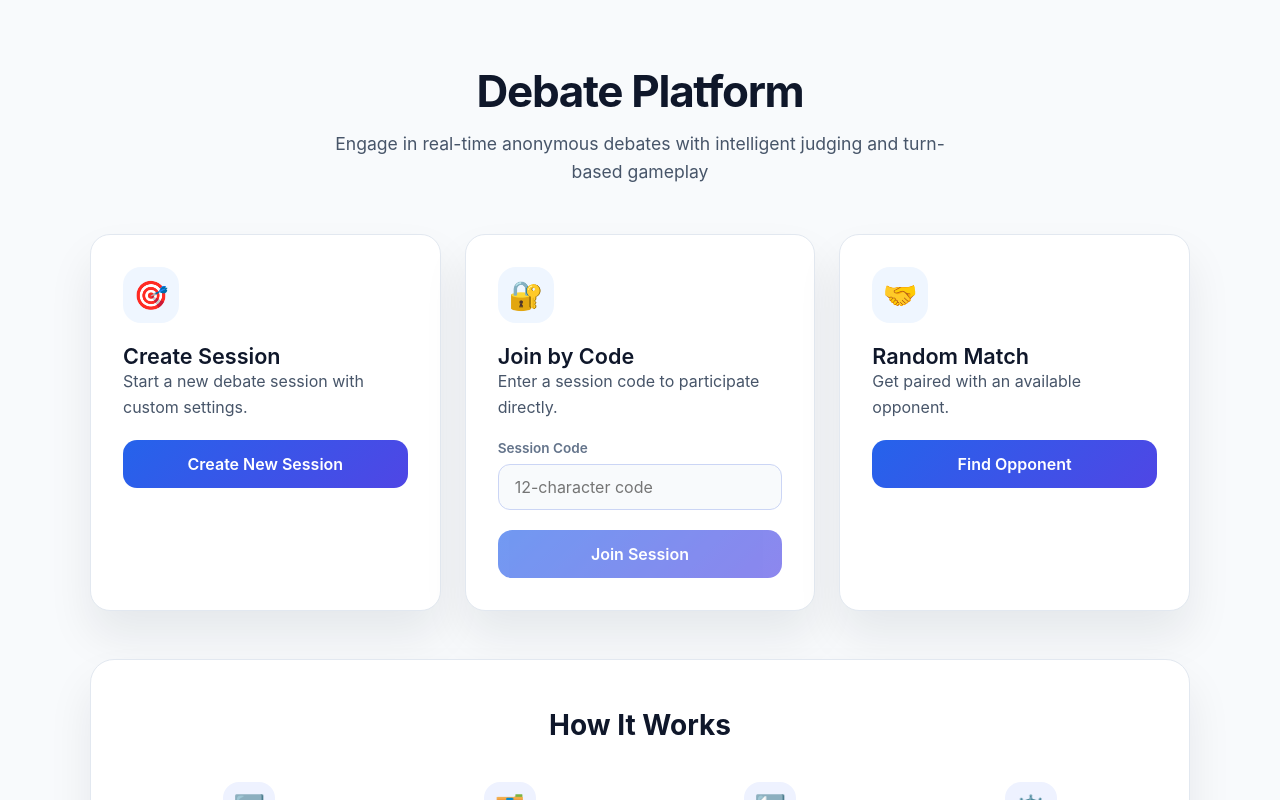
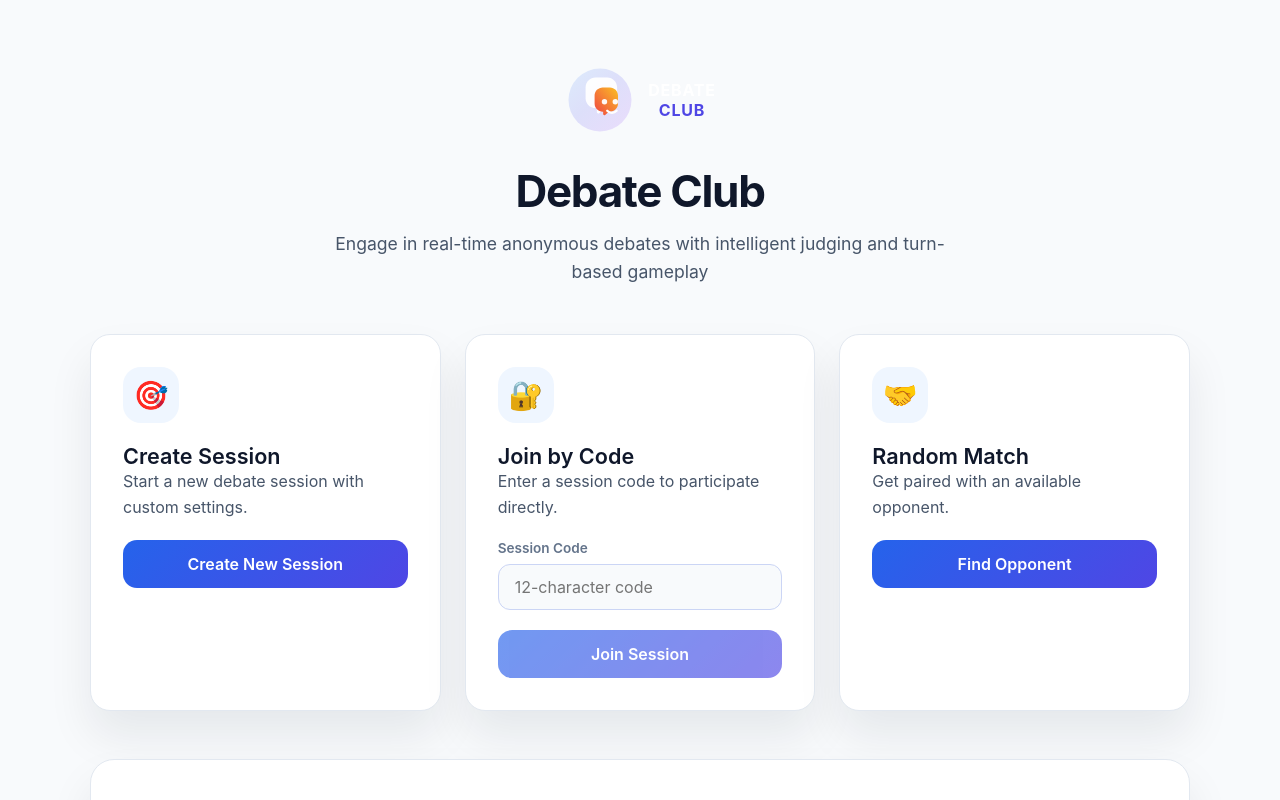
Before and after one commit to MuhammadTahaBinZaeem/Debate-Club, a React (Vite) app in the folder frontend/: page / in a window 1280 px wide. Shown: the top 800 px of the page. Built offline with nearby package versions, Linux system fonts and the light colour scheme; no server answers.

Commit message:
Add animated loading screen and Debate Club logo

```diff
--- a/frontend/src/App.jsx
+++ b/frontend/src/App.jsx
@@ -6,6 +6,7 @@ import Results from './components/Results.jsx';
 import WaitingRoom from './components/WaitingRoom.jsx';
 import TopicPrompt from './components/TopicPrompt.jsx';
 import CoinToss from './components/CoinToss.jsx';
+import LoadingScreen from './components/LoadingScreen.jsx';
 import { ApiProvider, useApiConfig } from './components/ApiContext.jsx';
 import { useSession } from './hooks/useSession.js';
 import { useDebate } from './hooks/useDebate.js';
@@ -313,10 +314,28 @@ function AppContent() {
   return rendered;
 }
 
+function AppWithIntro() {
+  const [showLoader, setShowLoader] = useState(true);
+
+  useEffect(() => {
+    const timer = setTimeout(() => setShowLoader(false), 2400);
+    return () => clearTimeout(timer);
+  }, []);
+
+  return (
+    <>
+      <LoadingScreen visible={showLoader} />
+      <div className={`app-shell ${showLoader ? '' : 'app-shell--ready'}`}>
+        <AppContent />
+      </div>
+    </>
+  );
+}
+
 export default function App() {
   return (
     <ApiProvider>
-      <AppContent />
+      <AppWithIntro />
     </ApiProvider>
   );
 }
--- /dev/null
+++ b/frontend/src/components/DebateClubLogo.jsx
@@ -0,0 +1,43 @@
+import React, { useMemo } from 'react';
+
+export default function DebateClubLogo({ className = '', animate = false }) {
+  const classes = useMemo(
+    () => ['debate-logo', animate ? 'debate-logo--animate' : '', className].filter(Boolean).join(' '),
+    [animate, className]
+  );
+
+  return (
+    <div className={classes}>
+      <svg viewBox="0 0 160 160" role="img" aria-label="Debate Club logo" focusable="false">
+        <defs>
+          <linearGradient id="debateGradient" x1="0%" y1="0%" x2="100%" y2="100%">
+            <stop offset="0%" stopColor="#60a5fa" />
+            <stop offset="45%" stopColor="#6366f1" />
+            <stop offset="100%" stopColor="#a855f7" />
+          </linearGradient>
+          <linearGradient id="debateGradientSecondary" x1="100%" y1="0%" x2="0%" y2="100%">
+            <stop offset="0%" stopColor="#fbbf24" />
+            <stop offset="100%" stopColor="#ef4444" />
+          </linearGradient>
+        </defs>
+        <circle cx="80" cy="80" r="70" fill="url(#debateGradient)" opacity="0.18" />
+        <path
+          d="M48 52c0-12.15 9.85-22 22-22h26c12.15 0 22 9.85 22 22v24c0 12.15-9.85 22-22 22h-4.6l-13.35 11.24c-2.06 1.73-5.05.27-5.05-2.39V98H70c-12.15 0-22-9.85-22-22V52z"
+          fill="white"
+          opacity="0.95"
+        />
+        <path
+          d="M68 70c0-9.94 8.06-18 18-18h16c9.94 0 18 8.06 18 18v18c0 9.94-8.06 18-18 18h-2.5l-7.94 7.18c-1.73 1.57-4.56.32-4.56-1.95V106H86c-9.94 0-18-8.06-18-18V70z"
+          fill="url(#debateGradientSecondary)"
+        />
+        <circle cx="90" cy="84" r="6" fill="white" opacity="0.95" />
+        <circle cx="114" cy="84" r="6" fill="white" opacity="0.95" />
+        <path d="M96 104c5.6 6 15.4 6 21 0" stroke="white" strokeWidth="5" strokeLinecap="round" fill="none" />
+      </svg>
+      <div className="debate-logo__text">
+        <span>Debate</span>
+        <span>Club</span>
+      </div>
+    </div>
+  );
+}
--- /dev/null
+++ b/frontend/src/components/LoadingScreen.jsx
@@ -0,0 +1,22 @@
+import React from 'react';
+import DebateClubLogo from './DebateClubLogo.jsx';
+
+export default function LoadingScreen({ visible }) {
+  return (
+    <div className={`loading-screen ${visible ? 'loading-screen--visible' : 'loading-screen--hidden'}`} role="status">
+      <div className="loading-screen__content">
+        <DebateClubLogo animate />
+        <div className="loading-title">
+          <span>Debate Club</span>
+          <small>Where arguments take the spotlight</small>
+        </div>
+        <div className="loading-wave" aria-hidden="true">
+          <span />
+          <span />
+          <span />
+        </div>
+      </div>
+      <p className="loading-tagline">Setting the stage for spirited discourse…</p>
+    </div>
+  );
+}
--- a/frontend/src/components/Lobby.jsx
+++ b/frontend/src/components/Lobby.jsx
@@ -1,4 +1,5 @@
 import React, { useState } from 'react';
+import DebateClubLogo from './DebateClubLogo.jsx';
 
 export default function Lobby({
   onCreateInvite,
@@ -18,7 +19,10 @@ export default function Lobby({
   return (
     <div className="landing">
       <section className="hero">
-        <h1 className="hero-title">Debate Platform</h1>
+        <div className="hero-logo" aria-hidden="true">
+          <DebateClubLogo />
+        </div>
+        <h1 className="hero-title">Debate Club</h1>
         <p className="hero-subtitle">
           Engage in real-time anonymous debates with intelligent judging and turn-based gameplay
         </p>
--- a/frontend/src/styles.css
+++ b/frontend/src/styles.css
@@ -693,3 +693,178 @@ button.secondary.vetoed:disabled {
     letter-spacing: 0.16em;
   }
 }
+
+.app-shell {
+  min-height: 100vh;
+  opacity: 0;
+  transform: translateY(16px);
+  transition: opacity 0.8s ease, transform 0.8s ease;
+}
+
+.app-shell--ready {
+  opacity: 1;
+  transform: translateY(0);
+}
+
+.loading-screen {
+  position: fixed;
+  inset: 0;
+  display: flex;
+  flex-direction: column;
+  align-items: center;
+  justify-content: center;
+  background: radial-gradient(circle at top, rgba(15, 23, 42, 0.85), rgba(15, 23, 42, 0.95));
+  color: white;
+  z-index: 999;
+  transition: opacity 0.6s ease, transform 0.6s ease;
+}
+
+.loading-screen--hidden {
+  opacity: 0;
+  transform: scale(1.02);
+  pointer-events: none;
+}
+
+.loading-screen__content {
+  display: flex;
+  flex-direction: column;
+  align-items: center;
+  gap: 1rem;
+  padding: 2rem 2.5rem;
+  border-radius: 28px;
+  background: rgba(15, 23, 42, 0.55);
+  box-shadow: 0 35px 60px rgba(0, 0, 0, 0.35);
+  backdrop-filter: blur(12px);
+}
+
+.loading-title {
+  text-align: center;
+  font-size: 1.75rem;
+  font-weight: 600;
+  letter-spacing: 0.08em;
+  text-transform: uppercase;
+  display: flex;
+  flex-direction: column;
+  gap: 0.25rem;
+}
+
+.loading-title small {
+  font-size: 0.95rem;
+  letter-spacing: normal;
+  font-weight: 400;
+  color: rgba(255, 255, 255, 0.75);
+}
+
+.loading-wave {
+  display: flex;
+  gap: 0.35rem;
+  margin-top: 0.5rem;
+}
+
+.loading-wave span {
+  width: 8px;
+  height: 32px;
+  border-radius: 999px;
+  background: linear-gradient(180deg, #60a5fa, #a855f7);
+  animation: loadingWave 0.9s ease-in-out infinite;
+}
+
+.loading-wave span:nth-child(2) {
+  animation-delay: 0.15s;
+}
+
+.loading-wave span:nth-child(3) {
+  animation-delay: 0.3s;
+}
+
+.loading-tagline {
+  margin-top: 1.5rem;
+  color: rgba(255, 255, 255, 0.8);
+  font-weight: 500;
+  letter-spacing: 0.04em;
+}
+
+@keyframes loadingWave {
+  0%,
+  100% {
+    transform: scaleY(0.4);
+    opacity: 0.6;
+  }
+  50% {
+    transform: scaleY(1);
+    opacity: 1;
+  }
+}
+
+.debate-logo {
+  display: inline-flex;
+  align-items: center;
+  gap: 0.75rem;
+  color: #0f172a;
+}
+
+.debate-logo svg {
+  width: 96px;
+  height: 96px;
+  filter: drop-shadow(0 20px 30px rgba(37, 99, 235, 0.35));
+}
+
+.debate-logo__text {
+  display: flex;
+  flex-direction: column;
+  font-size: 1.35rem;
+  font-weight: 700;
+  letter-spacing: 0.05em;
+  text-transform: uppercase;
+}
+
+.debate-logo__text span:last-child {
+  color: #4f46e5;
+}
+
+.debate-logo--animate svg {
+  animation: logoPulse 1.8s ease-in-out infinite;
+}
+
+@keyframes logoPulse {
+  0% {
+    transform: scale(0.96);
+  }
+  50% {
+    transform: scale(1.05);
+  }
+  100% {
+    transform: scale(0.96);
+  }
+}
+
+.hero-logo {
+  display: flex;
+  justify-content: center;
+  margin-bottom: 1rem;
+}
+
+.hero-logo .debate-logo {
+  color: white;
+}
+
+.hero-logo .debate-logo__text {
+  font-size: 1rem;
+  color: white;
+}
+
+.hero-logo .debate-logo svg {
+  width: 72px;
+  height: 72px;
+  filter: none;
+}
+
+@media (max-width: 640px) {
+  .loading-screen__content {
+    width: calc(100% - 2rem);
+  }
+
+  .debate-logo__text {
+    font-size: 1.1rem;
+  }
+}
```
